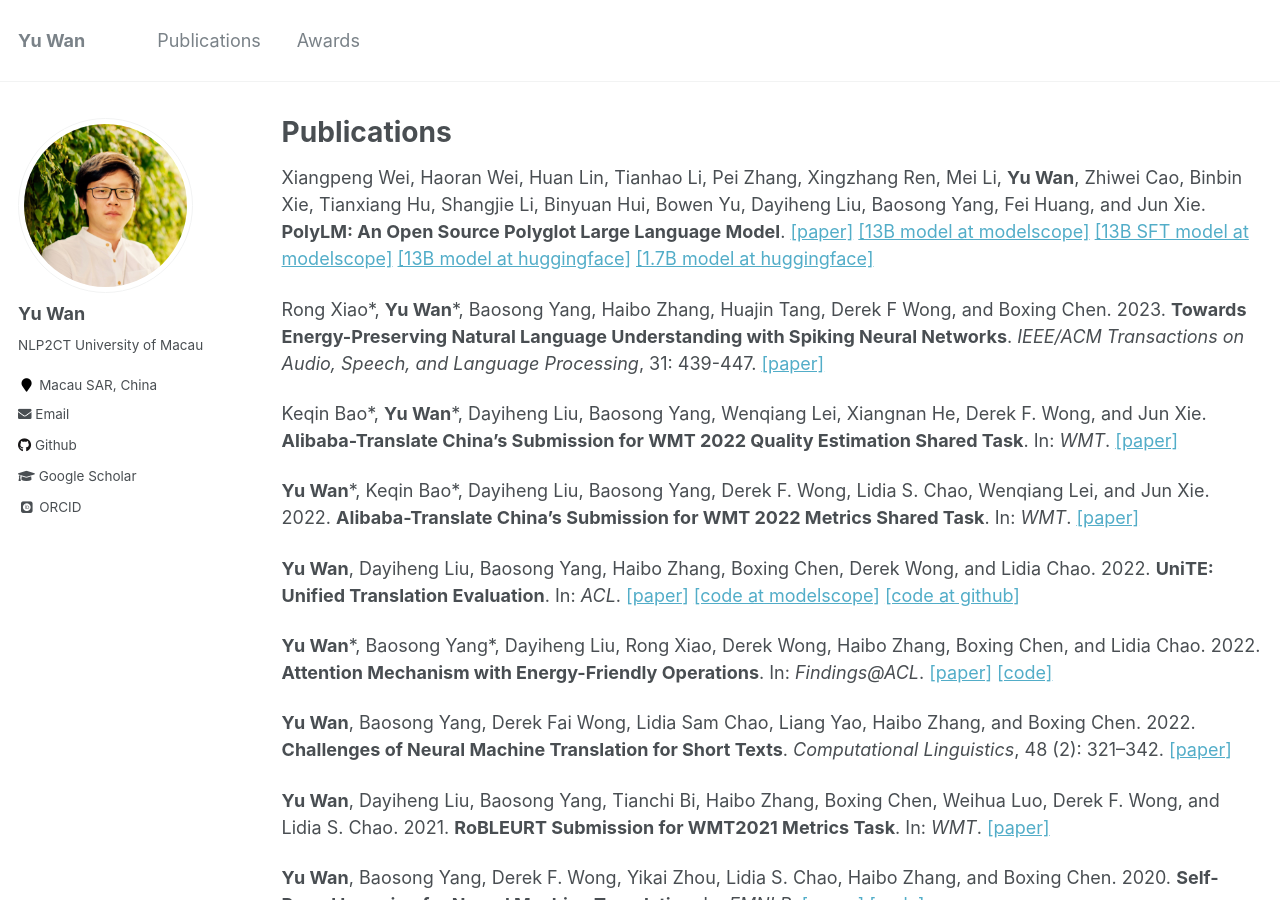
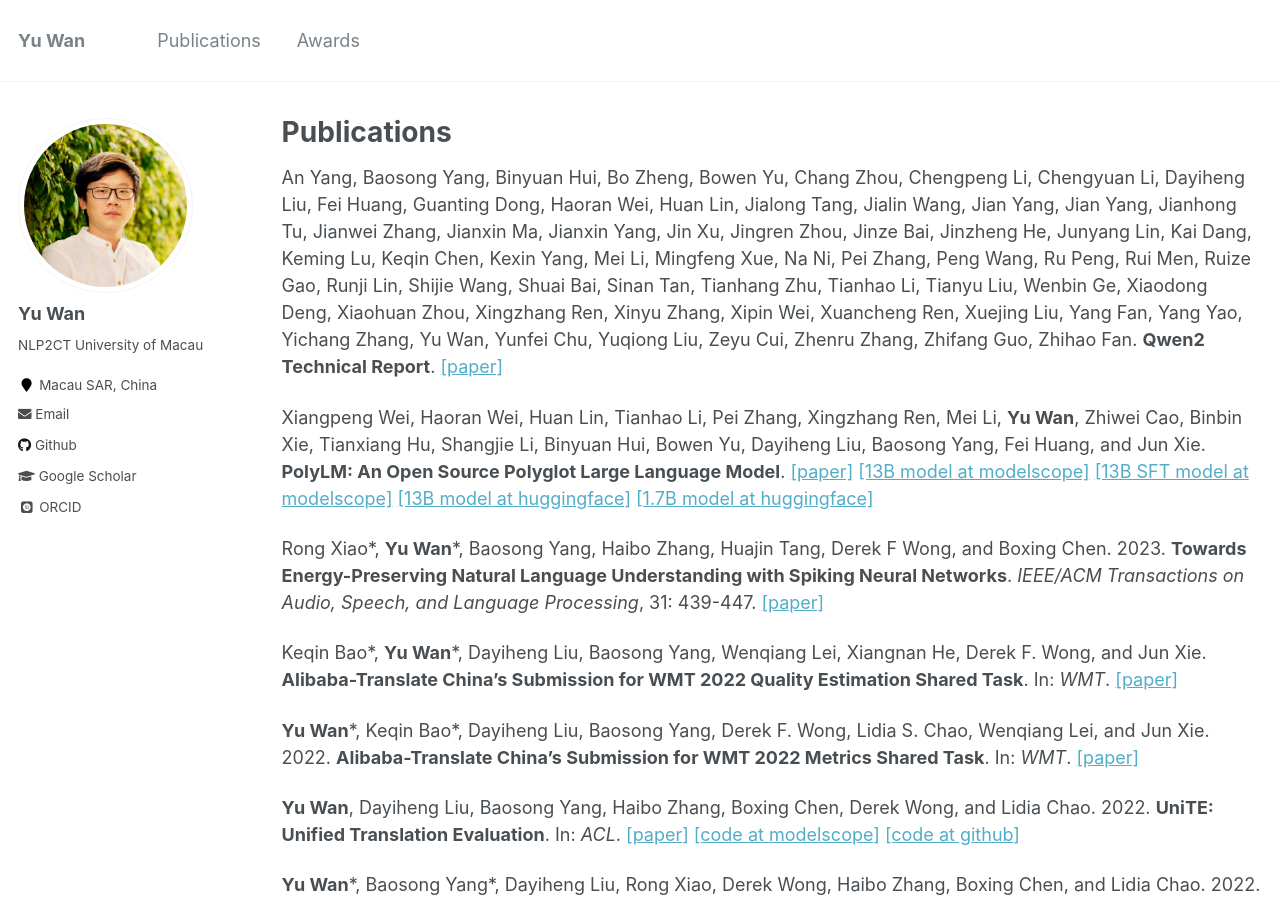
Before and after one commit to wanyu2018umac/wanyu2018umac.github.io, a Jekyll site: the page built from _pages/publications.md, in a window 1280 px wide and 900 px high. Built offline with Jekyll 4.4.1, drawn with Linux system fonts in a browser that asks for light colours; some web fonts are replaced.

Commit message:
Update publications.md

```diff
--- a/_pages/publications.md
+++ b/_pages/publications.md
@@ -4,6 +4,8 @@ title: "Publications"
 permalink: /publications/
 author_profile: true
 ---
+
+An Yang, Baosong Yang, Binyuan Hui, Bo Zheng, Bowen Yu, Chang Zhou, Chengpeng Li, Chengyuan Li, Dayiheng Liu, Fei Huang, Guanting Dong, Haoran Wei, Huan Lin, Jialong Tang, Jialin Wang, Jian Yang, Jian Yang, Jianhong Tu, Jianwei Zhang, Jianxin Ma, Jianxin Yang, Jin Xu, Jingren Zhou, Jinze Bai, Jinzheng He, Junyang Lin, Kai Dang, Keming Lu, Keqin Chen, Kexin Yang, Mei Li, Mingfeng Xue, Na Ni, Pei Zhang, Peng Wang, Ru Peng, Rui Men, Ruize Gao, Runji Lin, Shijie Wang, Shuai Bai, Sinan Tan, Tianhang Zhu, Tianhao Li, Tianyu Liu, Wenbin Ge, Xiaodong Deng, Xiaohuan Zhou, Xingzhang Ren, Xinyu Zhang, Xipin Wei, Xuancheng Ren, Xuejing Liu, Yang Fan, Yang Yao, Yichang Zhang, Yu Wan, Yunfei Chu, Yuqiong Liu, Zeyu Cui, Zhenru Zhang, Zhifang Guo, Zhihao Fan. **Qwen2 Technical Report**. [[paper]](https://arxiv.org/abs/2407.10671)
 
 Xiangpeng Wei, Haoran Wei, Huan Lin, Tianhao Li, Pei Zhang, Xingzhang Ren, Mei Li, **Yu Wan**, Zhiwei Cao, Binbin Xie, Tianxiang Hu, Shangjie Li, Binyuan Hui, Bowen Yu, Dayiheng Liu, Baosong Yang, Fei Huang, and Jun Xie. **PolyLM: An Open Source Polyglot Large Language Model**. [[paper]](https://arxiv.org/abs/2307.06018) [[13B model at modelscope]](https://www.modelscope.cn/models/damo/nlp_polylm_13b_text_generation) [[13B SFT model at modelscope]](https://www.modelscope.cn/models/damo/nlp_polylm_multialpaca_13b_text_generation) [[13B model at huggingface]](https://huggingface.co/DAMO-NLP-MT/polylm-13b) [[1.7B model at huggingface]](https://huggingface.co/DAMO-NLP-MT/polylm-1.7b)
 
```
